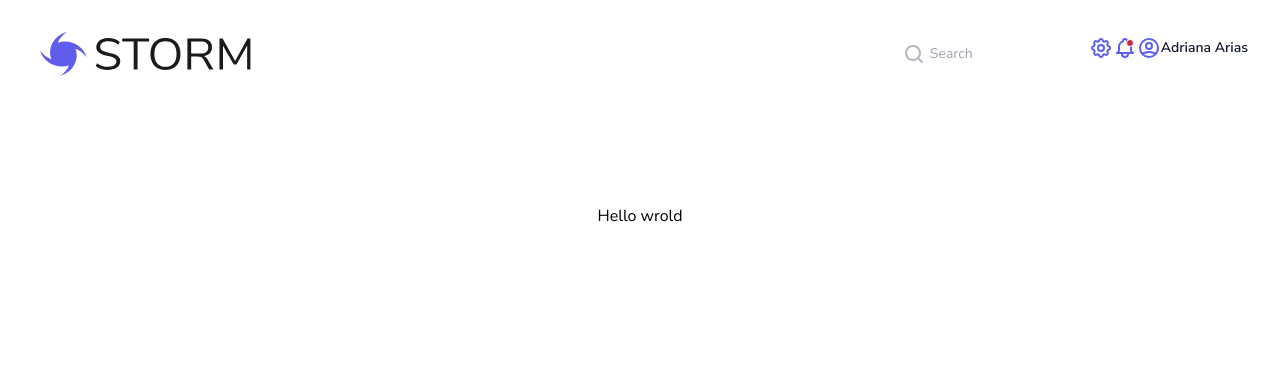
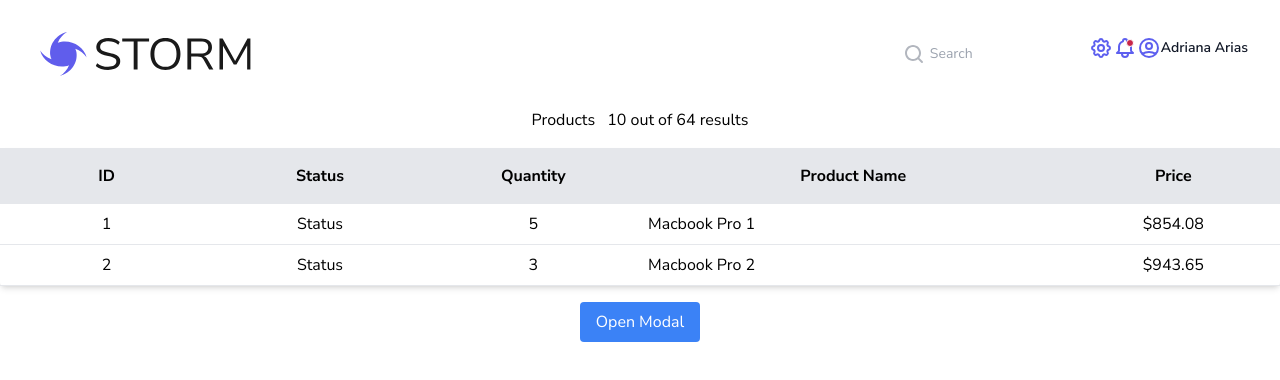
Before and after one commit to ChiragRamachandra/storm, a Next.js app: page / in a window 1280 px wide. Shown: the top 380 px of the page. Built offline with nearby package versions, Linux system fonts and the light colour scheme.

Commit message:
basic structure in place

```diff
--- /dev/null
+++ b/app/components/Modal/Modal.tsx
@@ -0,0 +1,50 @@
+'use client';
+import React, { useEffect, useState } from 'react';
+
+interface ModalProps {
+	showModal: boolean;
+	closeModal: () => void;
+}
+
+const Modal = ({ showModal, closeModal }: ModalProps) => {
+	const [visible, setVisible] = useState<boolean>(showModal);
+
+	useEffect(() => {
+		setVisible(showModal);
+	}, [showModal]);
+
+	const handleCloseModal = () => {
+		setVisible(false);
+		closeModal();
+	};
+
+	console.log(showModal);
+
+	if (!visible) {
+		return null;
+	}
+
+	return (
+		<div className='fixed inset-0 flex justify-center items-center bg-black bg-opacity-50'>
+			<div className='bg-white rounded-lg p-4 max-3w-md'>
+				<div className='flex items-center justify-center mb-4'>
+					{/* image comes here */}
+					<div>Modal Image</div>
+					<p>
+						Lorem ipsum dolor sit amet, consectetur adipiscing elit. Sed
+						sagittis justo ac risus bibendum, eget tincidunt purus laoreet.
+						Vestibulum sit amet risus eu enim vulputate scelerisque.
+					</p>
+				</div>
+				<button
+					className='bg-black text-white px-4 py-2 rounded'
+					onClick={handleCloseModal}
+				>
+					Close Modal
+				</button>
+			</div>
+		</div>
+	);
+};
+
+export default Modal;
--- /dev/null
+++ b/app/components/Modal/index.tsx
@@ -0,0 +1,3 @@
+import Modal from './Modal';
+
+export { Modal };
--- /dev/null
+++ b/app/components/Table/Table.tsx
@@ -0,0 +1,38 @@
+import React from 'react';
+type Props = {};
+
+const Table = (props: Props) => {
+	return (
+		<div className='bg-white shadow-md rounded my-4'>
+			<table className='w-full table-fixed'>
+				<thead>
+					<tr className='bg-gray-200 text-center'>
+						<th className='py-4 px-2 w-1/6'>ID</th>
+						<th className='py-4 px-2 w-1/6'>Status</th>
+						<th className='py-4 px-2 w-1/6'>Quantity</th>
+						<th className='py-4 px-2 w-1/3'>Product Name</th>
+						<th className='py-4 px-2 w-1/6'>Price</th>
+					</tr>
+				</thead>
+				<tbody>
+					<tr className='border-b'>
+						<td className='py-2 px-2 text-center'>1</td>
+						<td className='py-2 px-2 text-center'>Status</td>
+						<td className='py-2 px-2 text-center'>5</td>
+						<td className='py-2 px-2'>Macbook Pro 1</td>
+						<td className='py-2 px-2 text-center'>$854.08</td>
+					</tr>
+					<tr className='border-b'>
+						<td className='py-2 px-2 text-center'>2</td>
+						<td className='py-2 px-2 text-center'>Status</td>
+						<td className='py-2 px-2 text-center'>3</td>
+						<td className='py-2 px-2'>Macbook Pro 2</td>
+						<td className='py-2 px-2 text-center'>$943.65</td>
+					</tr>
+				</tbody>
+			</table>
+		</div>
+	);
+};
+
+export default Table;
--- /dev/null
+++ b/app/components/Table/index.ts
@@ -0,0 +1,3 @@
+import Table from './Table';
+
+export { Table };
--- a/app/icons/CarrotDownIcon/CarrotDownIcon.tsx
+++ b/app/icons/CarrotDownIcon/CarrotDownIcon.tsx
@@ -21,9 +21,9 @@ const CarrotDownIcon = (props: Props) => {
 					<path
 						d='M140 25.5L145 30.5L150 25.5'
 						stroke='#1A1A1A'
-						stroke-width='1.8'
-						stroke-linecap='round'
-						stroke-linejoin='round'
+						strokeWidth='1.8'
+						strokeLinecap='round'
+						strokeLinejoin='round'
 					/>
 				</g>
 				<defs>
--- a/app/icons/NotificationIcon/NotificationIcon.tsx
+++ b/app/icons/NotificationIcon/NotificationIcon.tsx
@@ -15,9 +15,9 @@ const NotificationIcon = (props: Props) => {
 				<path
 					d='M15 17H20L18.5951 15.5951C18.2141 15.2141 18 14.6973 18 14.1585V11C18 8.38757 16.3304 6.16509 14 5.34142V5C14 3.89543 13.1046 3 12 3C10.8954 3 10 3.89543 10 5V5.34142C7.66962 6.16509 6 8.38757 6 11V14.1585C6 14.6973 5.78595 15.2141 5.40493 15.5951L4 17H9M15 17V18C15 19.6569 13.6569 21 12 21C10.3431 21 9 19.6569 9 18V17M15 17H9'
 					stroke='#5D5FEF'
-					stroke-width='2'
-					stroke-linecap='round'
-					stroke-linejoin='round'
+					strokeWidth='2'
+					strokeLinecap='round'
+					strokeLinejoin='round'
 				/>
 				<circle cx='17' cy='7' r='3.5' fill='#C72549' stroke='white' />
 			</svg>
--- a/app/icons/SearchIcon/SearchIcon.tsx
+++ b/app/icons/SearchIcon/SearchIcon.tsx
@@ -13,11 +13,11 @@ const SearchIcon = (props: Props) => {
 				xmlns='http://www.w3.org/2000/svg'
 			>
 				<path
-					fill-rule='evenodd'
-					clip-rule='evenodd'
+					fillRule='evenodd'
+					clipRule='evenodd'
 					d='M5 11C5 7.691 7.691 5 11 5C14.309 5 17 7.691 17 11C17 14.309 14.309 17 11 17C7.691 17 5 14.309 5 11ZM20.707 19.293L17.312 15.897C18.365 14.543 19 12.846 19 11C19 6.589 15.411 3 11 3C6.589 3 3 6.589 3 11C3 15.411 6.589 19 11 19C12.846 19 14.543 18.365 15.897 17.312L19.293 20.707C19.488 20.902 19.744 21 20 21C20.256 21 20.512 20.902 20.707 20.707C21.098 20.316 21.098 19.684 20.707 19.293Z'
 					fill='#666E7D'
-					fill-opacity='0.5'
+					fillOpacity='0.5'
 				/>
 			</svg>
 		</div>
--- a/app/icons/StormLogo/StormLogo.tsx
+++ b/app/icons/StormLogo/StormLogo.tsx
@@ -12,7 +12,7 @@ const StormLogo = (props: Props) => {
 				fill='none'
 				xmlns='http://www.w3.org/2000/svg'
 			>
-				<g clip-path='url(#clip0_10_390)'>
+				<g clipPath='url(#clip0_10_390)'>
 					<path
 						d='M25.4309 34.2499C13.9768 35.93 3.02789 29.1669 0.104889 18.5532C2.77552 22.6 6.79596 25.6662 11.5285 27.3048C10.9798 26.2266 10.6235 25.0927 10.4306 23.9159C8.63601 13.0923 15.8463 2.74458 27.0626 0C22.7892 2.52054 19.5254 6.32918 17.8048 10.7816C18.9472 10.2633 20.1486 9.91331 21.41 9.73125C32.8641 8.05121 43.8125 14.8563 46.736 25.428C44.0653 21.4232 40.0294 18.3145 35.3123 16.6906C35.846 17.7688 36.2174 18.931 36.4098 20.1073C38.1898 30.9167 30.9945 41.2366 19.7783 43.9949C24.0511 41.4743 27.3154 37.694 29.036 33.2269C27.8936 33.7316 26.6917 34.0674 25.4309 34.2499Z'
 						fill='#605DEC'
--- a/app/icons/UserIcon/UserIcon.tsx
+++ b/app/icons/UserIcon/UserIcon.tsx
@@ -15,9 +15,9 @@ const UserIcon = (props: Props) => {
 				<path
 					d='M5.12104 17.8037C7.15267 16.6554 9.4998 16 12 16C14.5002 16 16.8473 16.6554 18.879 17.8037M15 10C15 11.6569 13.6569 13 12 13C10.3431 13 9 11.6569 9 10C9 8.34315 10.3431 7 12 7C13.6569 7 15 8.34315 15 10ZM21 12C21 16.9706 16.9706 21 12 21C7.02944 21 3 16.9706 3 12C3 7.02944 7.02944 3 12 3C16.9706 3 21 7.02944 21 12Z'
 					stroke='#5D5FEF'
-					stroke-width='2'
-					stroke-linecap='round'
-					stroke-linejoin='round'
+					strokeWidth='2'
+					strokeLinecap='round'
+					strokeLinejoin='round'
 				/>
 			</svg>
 		</div>
--- a/app/page.tsx
+++ b/app/page.tsx
@@ -1,11 +1,37 @@
+'use client';
+import { useState } from 'react';
 import { Header } from './components/Header';
+import { Table } from './components/Table';
+import { Modal } from './components/Modal';
 
 export default function Home() {
+	const [modalOpen, setModalOpen] = useState<boolean>(false);
+	const handleOpenModal = () => {
+		setModalOpen(true);
+	};
+
+	const handleCloseModal = () => {
+		setModalOpen(false);
+	};
 	return (
 		<>
 			<Header />
-			<main className='flex min-h-screen flex-col items-center justify-between p-24'>
-				<h1> Hello wrold</h1>
+			<main className='flex min-h-screen flex-col items-center'>
+				<div className=' flex flex-col items-start'>
+					<div className=' '>
+						Products <span className='ml-2'>10 out of 64 results</span>
+					</div>
+				</div>
+
+				<Table />
+
+				<button
+					className='bg-blue-500 text-white px-4 py-2 rounded'
+					onClick={handleOpenModal}
+				>
+					Open Modal
+				</button>
+				<Modal showModal={modalOpen} closeModal={handleCloseModal} />
 			</main>
 		</>
 	);
```
Also changed, not shown: app/icons/SettingsIcon/SettingsIcon.tsx (+6 -6 lines), app/icons/StormText/StormText.tsx (+1 -1 lines), 2 other files (tests, documents, lock files or other folders).
